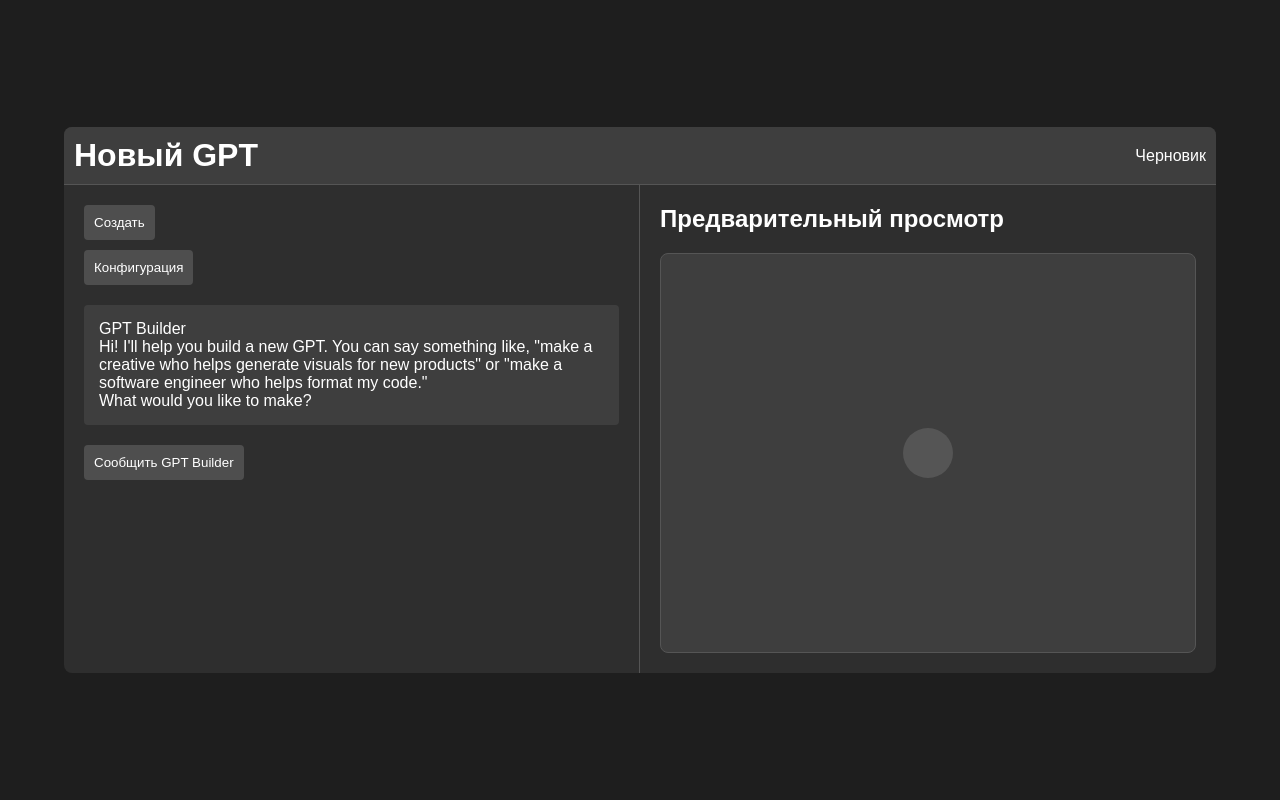
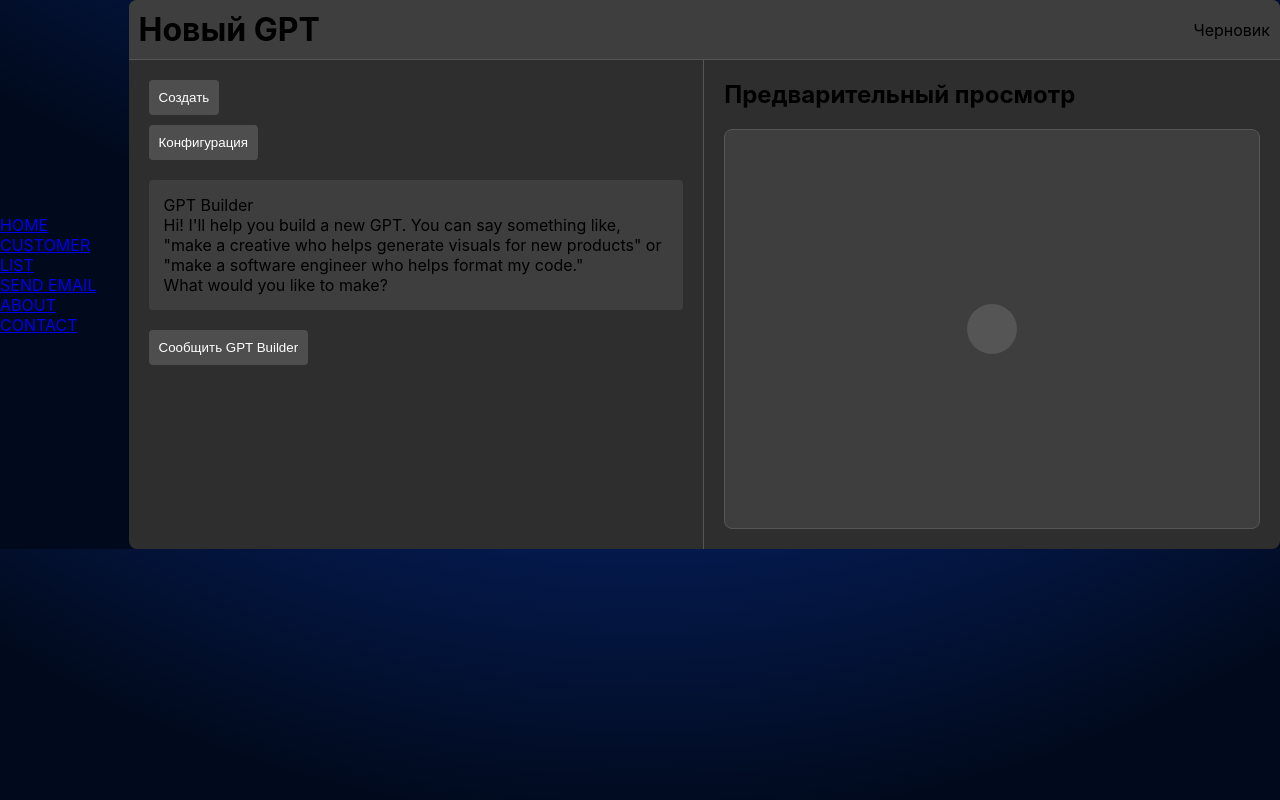
Before and after one commit to madiyarzm/Peppercorn-AI-Back-up, a FastAPI app: template templates/experiment.html in a window 1280 px wide. Run offline with FastAPI, Linux system fonts and the light colour scheme; the template is opened without the code that fills it, so the values that code supplies are empty.

Commit message:
update experiment html

```diff
--- a/templates/experiment.html
+++ b/templates/experiment.html
@@ -13,13 +13,16 @@
     }
 
     body {
-        font-family: Arial, sans-serif;
-        background-color: #1e1e1e;
-        color: #ffffff;
-        display: flex;
-        justify-content: center;
-        align-items: center;
-        height: 100vh;
+        font-family: 'Inter', sans-serif;
+            background: radial-gradient(circle at 50.2% -175%, rgb(14, 72, 222) 5.2%, #010a1d 75.3%); /* Градиентный фон от светло-розового к темно-серому */
+            margin: 0;
+            padding: 0;
+            display: flex;
+            justify-content: center;
+            align-items: center;
+            height: 100vh;
+            position: relative; /* Added to position .donthave */
+            height: auto;
     }
 
     .container {
@@ -108,6 +111,18 @@
     }
 </style>
 <body>
+     <!-- <div class="header"></div> -->
+     <div class="container1">
+        <nav class="shift">
+            <ul>
+                <li><a href="/main">HOME</a></li>
+                <li><a href="/customer-list">CUSTOMER LIST</a></li>
+                <li><a href="/send-email">SEND EMAIL</a></li>
+                <li><a href="#">ABOUT</a></li>
+                <li><a href="#">CONTACT</a></li>
+            </ul>
+        </nav>
+    </div>
     <div class="container">
         <header class="header">
             <h1>Новый GPT</h1>
```
